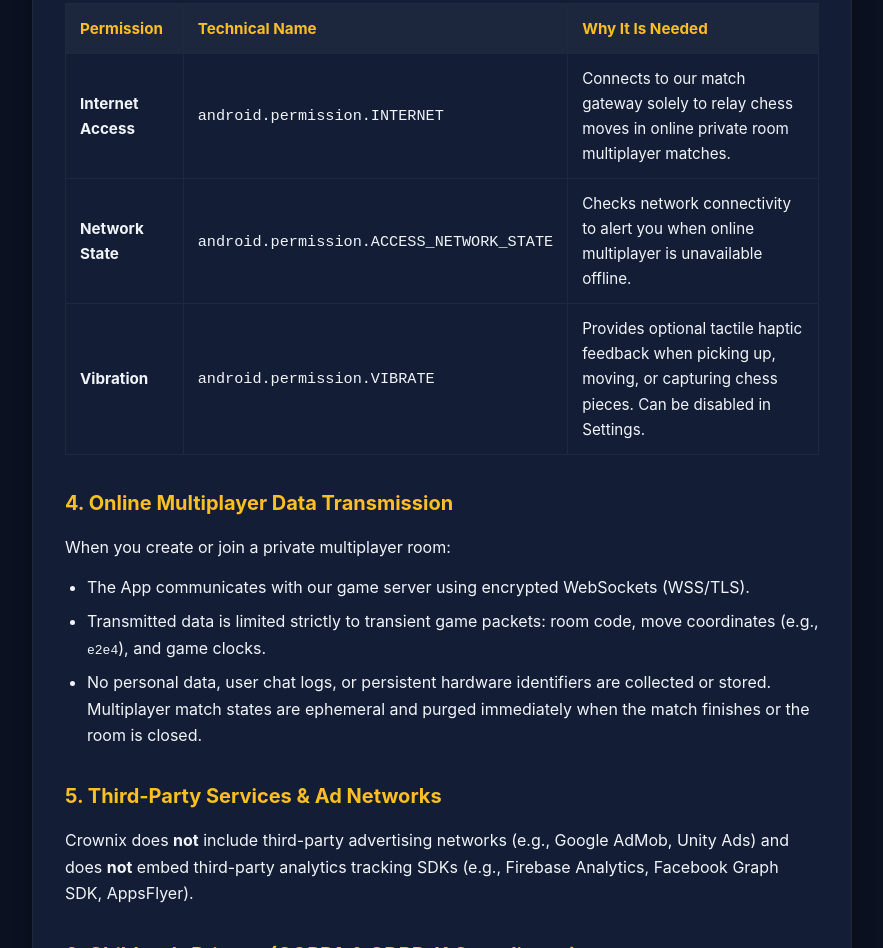
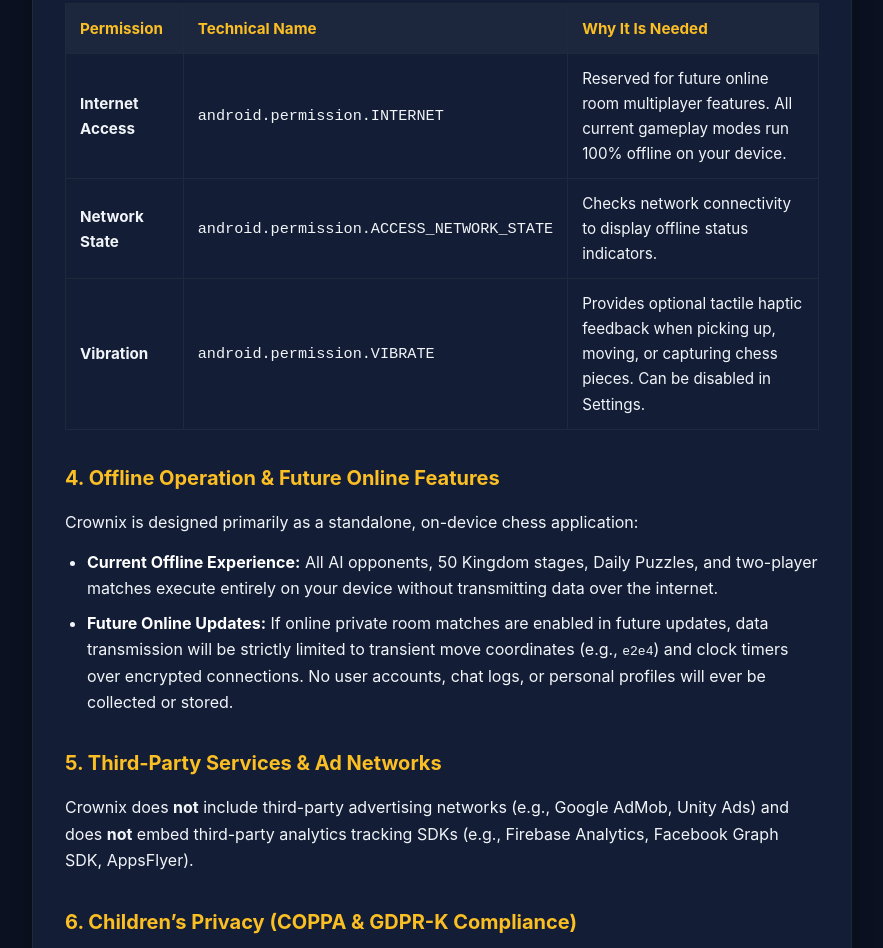
Before and after one commit to inpand/crownix_privacypolicy, a plain HTML site: page index.html in a window 1280 px wide. Shown: the part 1322-2270 px from the top of the page, without its empty margins (198-1081 px from the left). Drawn offline with Linux system fonts and the light colour scheme.

Commit message:
Clarify current offline operation and future online features

```diff
--- a/index.html
+++ b/index.html
@@ -173,12 +173,12 @@
         <tr>
           <td><strong>Internet Access</strong></td>
           <td><code>android.permission.INTERNET</code></td>
-          <td>Connects to our match gateway solely to relay chess moves in online private room multiplayer matches.</td>
+          <td>Reserved for future online room multiplayer features. All current gameplay modes run 100% offline on your device.</td>
         </tr>
         <tr>
           <td><strong>Network State</strong></td>
           <td><code>android.permission.ACCESS_NETWORK_STATE</code></td>
-          <td>Checks network connectivity to alert you when online multiplayer is unavailable offline.</td>
+          <td>Checks network connectivity to display offline status indicators.</td>
         </tr>
         <tr>
           <td><strong>Vibration</strong></td>
@@ -188,12 +188,11 @@
       </tbody>
     </table>
 
-    <h2>4. Online Multiplayer Data Transmission</h2>
-    <p>When you create or join a private multiplayer room:</p>
+    <h2>4. Offline Operation & Future Online Features</h2>
+    <p>Crownix is designed primarily as a standalone, on-device chess application:</p>
     <ul>
-      <li>The App communicates with our game server using encrypted WebSockets (WSS/TLS).</li>
-      <li>Transmitted data is limited strictly to transient game packets: room code, move coordinates (e.g., <code>e2e4</code>), and game clocks.</li>
-      <li>No personal data, user chat logs, or persistent hardware identifiers are collected or stored. Multiplayer match states are ephemeral and purged immediately when the match finishes or the room is closed.</li>
+      <li><strong>Current Offline Experience:</strong> All AI opponents, 50 Kingdom stages, Daily Puzzles, and two-player matches execute entirely on your device without transmitting data over the internet.</li>
+      <li><strong>Future Online Updates:</strong> If online private room matches are enabled in future updates, data transmission will be strictly limited to transient move coordinates (e.g., <code>e2e4</code>) and clock timers over encrypted connections. No user accounts, chat logs, or personal profiles will ever be collected or stored.</li>
     </ul>
 
     <h2>5. Third-Party Services & Ad Networks</h2>
```
